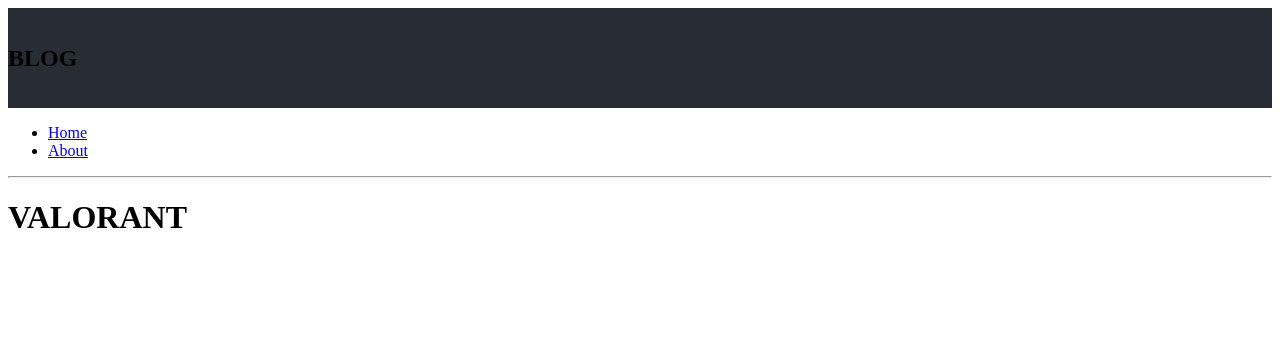
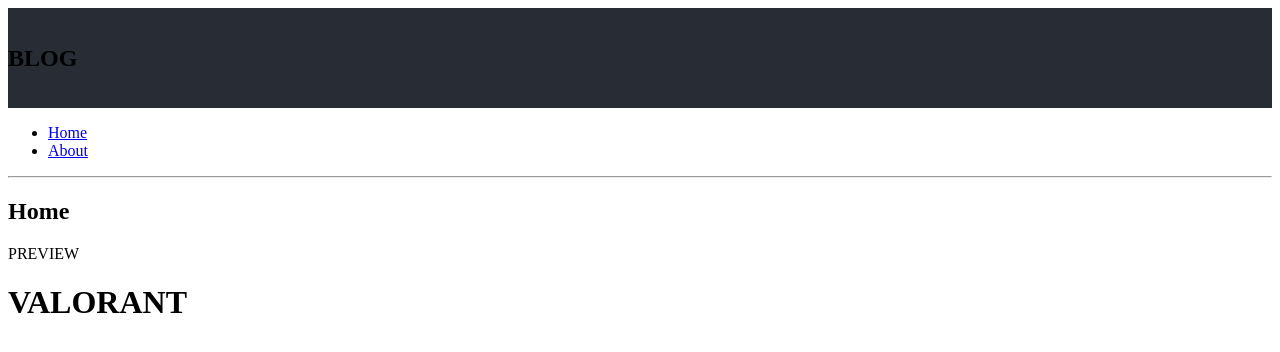
Before and after one commit to Mendis02/blog, a React (Create React App) app: page /Home in a window 1280 px wide. Shown: the top 352 px of the page. Built offline with nearby package versions, Linux system fonts and the light colour scheme.

Commit message:
navigate between 2 pages through route

```diff
--- a/src/Components/About.js
+++ b/src/Components/About.js
@@ -4,6 +4,8 @@
     return (
         <div>
           <h2>About</h2>
+
+          <p>Details</p>
         </div>
     )
 }
--- a/src/Components/Home.js
+++ b/src/Components/Home.js
@@ -3,8 +3,8 @@
 export default function Home(){
     return (
         <div>
-        {/* <h2>Home</h2> */}
-        {/* <p>This is a testing paragraph</p> */}
+        <h2>Home</h2>
+        <p>PREVIEW</p>
         </div>
     )
 }
--- a/src/Components/Main.js
+++ b/src/Components/Main.js
@@ -14,10 +14,10 @@
       <div>
         <ul>
           <li>
-            <Link to="/">Home</Link>
+            <Link to="/Home">Home</Link>
           </li>
           <li>
-            <Link to="/about">About</Link>
+            <Link to="/About">About</Link>
           </li>
         </ul>
         <hr />
```
